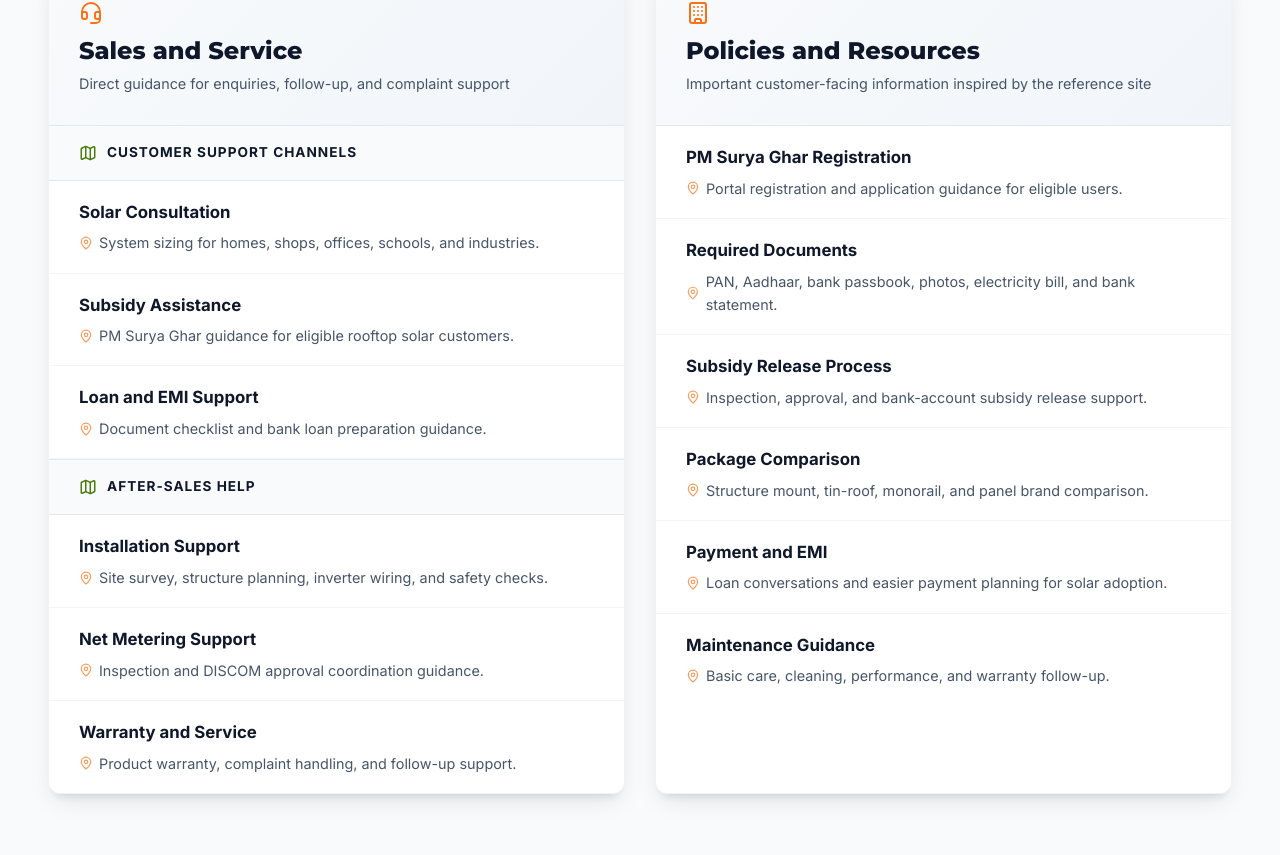
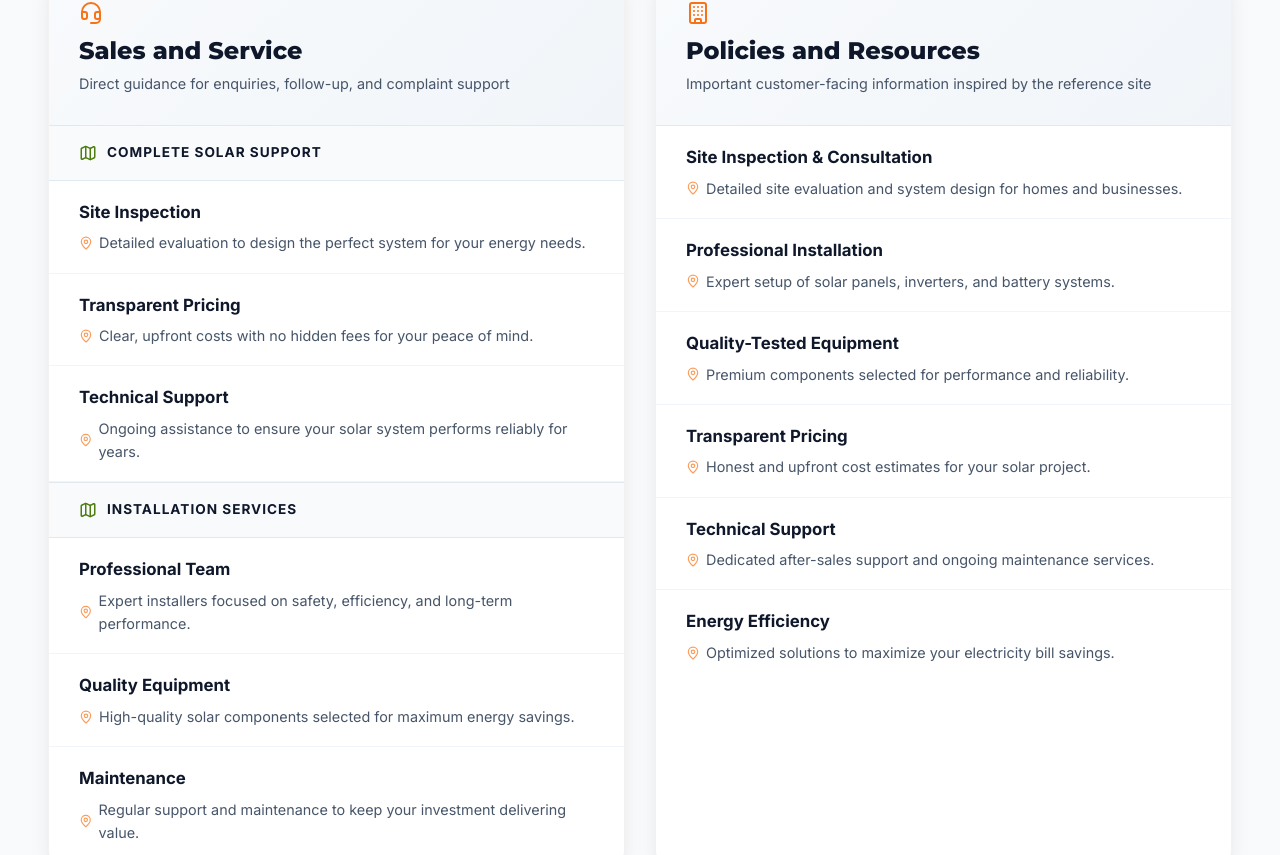
Before and after one commit to benigogoi/royall-solar, a React (Vite) app: page /support in a window 1280 px wide. Shown: the part 574-1429 px from the top of the page. Built offline with nearby package versions, Linux system fonts and the light colour scheme.

Commit message:
Updated site copy

```diff
--- a/src/components/Footer.jsx
+++ b/src/components/Footer.jsx
@@ -53,7 +53,7 @@ const Footer = () => {
         <span><Globe size={18} /> {contactDetails.website}</span>
       </div>
       <div className="footer-bottom">
-        <p>&copy; {new Date().getFullYear()} Royall Solar. Clean energy, smart choice, better tomorrow.</p>
+        <p>&copy; {new Date().getFullYear()} Royall Solar. Real savings. Reliable power.</p>
       </div>
     </footer>
   );
--- a/src/components/Hero.jsx
+++ b/src/components/Hero.jsx
@@ -18,29 +18,29 @@ const Hero = () => {
         <div className="hero-content animate-fade-in">
 
           <h1 className="hero-title">
-            Power your home with <span>Royall Solar</span>
+            Cut Your Electricity Bills with <span>Smart Solar Solutions</span>
           </h1>
 
-          <p className="hero-kicker">Go solar. Save more. Live brighter.</p>
+          <p className="hero-kicker">Reliable. Practical. Premium.</p>
 
           <p className="hero-subtitle">
-            Complete 3 kW rooftop solar systems with subsidy guidance, bank loan support,
-            professional installation, and net-metering assistance from Sonari, Charaideo.
+            Reliable solar installation for homes and businesses. Save money, reduce power dependency,
+            and enjoy uninterrupted energy with professionally installed solar systems.
           </p>
 
           <div className="hero-actions">
-            <a href="#products" className="btn btn-primary">
-              View 3 kW Packages <ArrowRight size={19} />
+            <a href="#contact" className="btn btn-primary">
+              Get Free Consultation <ArrowRight size={19} />
             </a>
-            <a href={`tel:${contactDetails.mobilePhone.replace(/[^+\d]/g, '')}`} className="btn btn-outline">
-              <Phone size={18} /> Call Now
+            <a href="#services" className="btn btn-outline">
+              <Zap size={18} /> Calculate Your Savings
             </a>
           </div>
 
           <div className="hero-proof">
-            <span><BadgeIndianRupee size={18} /> Subsidy support</span>
-            <span><ShieldCheck size={18} /> 25 years warranty</span>
-            <span><Leaf size={18} /> Clean energy</span>
+            <span><ShieldCheck size={18} /> Professional Installation</span>
+            <span><Zap size={18} /> Bill Savings</span>
+            <span><Sun size={18} /> Energy Independence</span>
           </div>
         </div>
 
@@ -50,18 +50,16 @@ const Hero = () => {
           </div>
 
           <div className="offer-card">
-            <span>Special Discount</span>
-            <strong>Rs. 2,500 off</strong>
-            <p>Per 3 kW connection</p>
+            <span>Long-Term</span>
+            <strong>Reliability</strong>
+            <p>Quality Solar Components</p>
           </div>
 
-          <div className="subsidy-card">
             <BadgeIndianRupee size={26} />
             <div>
-              <span>Total subsidy up to</span>
-              <strong>Rs. 1,30,800*</strong>
+              <span>Smart Solar</span>
+              <strong>Real Savings</strong>
             </div>
-          </div>
 
           <div className="campaign-stack">
             {bannerSlides.map((slide, index) => (
@@ -77,7 +75,7 @@ const Hero = () => {
 
           <div className="energy-ribbon">
             <Zap size={18} />
-            <span>360-430 units monthly generation estimate</span>
+            <span>Switch to solar for consistent performance</span>
           </div>
         </div>
       </div>
--- a/src/components/Navbar.jsx
+++ b/src/components/Navbar.jsx
@@ -75,7 +75,7 @@ const Navbar = () => {
           <Link to="/certifications" onClick={() => setIsMobileMenuOpen(false)}>BRANDS</Link>
           <Link to="/contact" onClick={() => setIsMobileMenuOpen(false)}>CONTACT US</Link>
 
-          <button className="btn btn-primary nav-cta" onClick={() => setIsQuoteModalOpen(true)}>GET A QUOTE</button>
+          <button className="btn btn-primary nav-cta" onClick={() => setIsQuoteModalOpen(true)}>GET FREE QUOTE</button>
         </div>
 
         <button
--- a/src/components/Services.jsx
+++ b/src/components/Services.jsx
@@ -16,10 +16,10 @@ const Services = () => {
   return (
     <section id="services" className="section services-section">
       <div className="container">
-        <h2 className="section-title">Products <span className="text-gradient-alt">Categories</span></h2>
+        <h2 className="section-title">Solar <span className="text-gradient-alt">Solutions</span></h2>
         <p className="section-subtitle">
-          Browse Royall Solar the way customers expect from a solar marketplace: rooftop systems, panels,
-          inverters, batteries, loan help, and installation support in one place.
+          Explore our range of professionally installed solar energy systems designed to deliver
+          maximum efficiency and long-term savings for your home or business.
         </p>
 
         <div className="services-grid">
--- a/src/data/siteContent.js
+++ b/src/data/siteContent.js
@@ -1,93 +1,64 @@
 export const bannerSlides = [
   {
     tone: 'home',
-    eyebrow: '3 kW home solar system',
-    title: 'Smart energy for smarter living',
-    copy: 'Switch to solar with subsidy guidance, professional installation, and net-metering support from Royall Solar.',
-  },
-  {
-    tone: 'subsidy',
-    eyebrow: 'PM Surya Ghar: Muft Bijli Yojana',
-    title: 'Subsidy-ready rooftop systems',
-    copy: 'Central and Assam state subsidy assistance for eligible residential solar projects.',
-  },
-  {
-    tone: 'green',
-    eyebrow: 'Clean energy today',
-    title: 'Greener tomorrow, better future',
-    copy: 'Lower bills, energy independence, and long-term performance with quality solar products.',
+    eyebrow: 'Smart Solar Solutions',
+    title: 'Cut Your Electricity Bills with Smart Solar Solutions',
+    copy: 'Reliable solar installation for homes and businesses. Save money, reduce power dependency, and enjoy uninterrupted energy with professionally installed solar systems.',
   },
 ];
 
 export const productCategories = [
   {
     id: 'rooftop',
-    navLabel: 'ROOFTOP SOLAR',
-    title: 'Rooftop Solar Solutions',
-    description: 'Complete on-grid rooftop systems for homes, shops, offices, schools, and small industries.',
-    features: ['1 kW to 10 kW planning', 'Net metering support', 'Subsidy documentation help'],
+    navLabel: 'RESIDENTIAL SOLAR',
+    title: 'Residential Solar',
+    description: 'Power your home with clean and cost-effective solar energy while reducing monthly electricity expenses.',
+    features: ['Electricity bill savings', 'Professional installation', 'Net metering support'],
     image: '/hero_solar.png',
-    subcategories: ['Home Solar System', 'Commercial Rooftop', 'Net Metering'],
+    subcategories: ['Home Solar System', 'Rooftop Planning', 'Savings Optimization'],
   },
   {
-    id: 'panels',
-    navLabel: 'SOLAR PANELS',
-    title: 'High Efficiency Solar Panels',
-    description: 'Premium panel options from trusted brands with long performance warranty coverage.',
-    features: ['25 years performance warranty', 'Adani, Waaree, ADM, Fujiyama', 'Structure and monorail options'],
+    id: 'commercial',
+    navLabel: 'COMMERCIAL SOLAR',
+    title: 'Commercial Solar',
+    description: 'Lower operational costs and improve energy efficiency for your business with scalable solar solutions.',
+    features: ['Operational cost reduction', 'Business energy efficiency', 'Scalable systems'],
     image: '/hero_solar.png',
-    subcategories: ['ADM Orient', 'Fujiyama', 'Adani and Waaree'],
+    subcategories: ['Office Solar', 'Industrial Rooftop', 'Energy Strategy'],
   },
   {
-    id: 'batteries',
-    navLabel: 'BATTERIES',
-    title: 'Solar and Inverter Batteries',
-    description: 'Battery and backup support for homes that need reliable evening and outage-time power.',
-    features: ['Solar battery options', 'Inverter battery pairing', 'Load-based guidance'],
+    id: 'hybrid',
+    navLabel: 'HYBRID SYSTEMS',
+    title: 'Hybrid Solar Systems',
+    description: 'Store energy and keep essential appliances running during power cuts with advanced battery backup systems.',
+    features: ['Energy storage', 'Backup power', 'Uninterrupted energy'],
     image: '/solar_battery.png',
-    subcategories: ['Solar Battery', 'Inverter Battery', 'Backup Planning'],
+    subcategories: ['Battery Backup', 'Energy Storage', 'Power Security'],
   },
   {
-    id: 'inverters',
-    navLabel: 'INVERTERS AND UPS',
-    title: 'Solar Inverters and UPS',
-    description: 'On-grid inverters, solar PCU, and backup systems selected for stable daily performance.',
-    features: ['Premium inverter brands', 'On-grid and hybrid systems', 'Professional wiring support'],
-    image: '/solar_battery.png',
-    subcategories: ['On-grid Inverter', 'Hybrid Inverter', 'UPS Backup'],
-  },
-  {
-    id: 'loan',
-    navLabel: 'LOAN AND EMI',
-    title: 'Loan, EMI, and Documentation',
-    description: 'Guidance for bank loan documents under PM Surya Ghar and easy EMI conversations.',
-    features: ['PAN and Aadhaar checklist', 'Bank statement and passbook copy', 'Electricity bill support'],
-    image: '/solar_battery.png',
-    subcategories: ['Bank Loan', 'EMI Facility', 'Document Check'],
-  },
-  {
-    id: 'care',
-    navLabel: 'INSTALLATION SUPPORT',
-    title: 'Installation and After-Sales Care',
-    description: 'End-to-end assistance from survey to installation, inspection, subsidy release, and service.',
-    features: ['Expert technical team', 'DISCOM coordination', 'Warranty and service desk'],
+    id: 'ongrid',
+    navLabel: 'ON-GRID SYSTEMS',
+    title: 'On-Grid Solar Systems',
+    description: 'Generate electricity during the day and reduce dependence on traditional power supply through net metering.',
+    features: ['Grid dependency reduction', 'Net metering', 'Efficient generation'],
     image: '/hero_solar.png',
-    subcategories: ['Site Survey', 'Installation', 'Service Support'],
+    subcategories: ['Net Metering', 'Grid Connection', 'Daytime Generation'],
   },
 ];
 
 export const heroHighlights = [
-  { value: 'Up to 90%', label: 'Electricity bill saving', detail: 'Reduce monthly bills with rooftop solar generation.' },
-  { value: 'Rs. 1,30,800', label: 'Subsidy guidance', detail: 'Indicative central plus Assam subsidy for eligible 3 kW systems.' },
-  { value: '25 years', label: 'Panel warranty', detail: 'Long performance warranty on premium solar panels.' },
-  { value: '2.7-3.3 yrs', label: 'Payback estimate', detail: 'Approximate recovery period from banner calculations.' },
+  { value: 'Up to 90%', label: 'Bill Savings', detail: 'Significant reduction in monthly electricity costs.' },
+  { value: 'Reliable', label: 'Solar Systems', detail: 'Professionally installed for long-term performance.' },
+  { value: 'Trusted', label: 'Local Partner', detail: 'Serving homes and businesses with practical solutions.' },
+  { value: '25 years', label: 'Panel Warranty', detail: 'Long-term value with high-quality components.' },
 ];
 
 export const trustPoints = [
-  { title: 'Registered Govt. Vendor', detail: 'PM Surya Ghar assistance with document and subsidy process guidance.' },
-  { title: 'Easy Loan and EMI', detail: 'Support for bank loan documentation and EMI conversations.' },
-  { title: 'Professional Installation', detail: 'Site survey, structure planning, wiring, and net-metering support.' },
-  { title: 'Premium Brands', detail: 'Panels and inverters from trusted names highlighted in Royall Solar material.' },
+  { title: 'Professional Installation', detail: 'Our expert team ensures every system is installed to the highest standards for safety and efficiency.' },
+  { title: 'High-Quality Solar Components', detail: 'We use only quality-tested equipment from trusted brands to ensure long-term reliability.' },
+  { title: 'Long-Term Savings', detail: 'Our customized solar solutions are designed to deliver real savings from day one.' },
+  { title: 'Reliable After-Sales Support', detail: 'We provide ongoing technical support to keep your solar system performing at its best.' },
+  { title: 'Customized Solar Solutions', detail: 'Every home and business is unique. We build systems tailored to your specific energy needs.' },
 ];
 
 export const featuredProducts = [
@@ -169,33 +140,31 @@ export const documentsRequired = [
 ];
 
 export const benefits = [
-  { title: 'Lower Electricity Bills', detail: 'Save up to 90% on monthly power costs.' },
-  { title: 'Clean and Green Energy', detail: 'Use renewable power and reduce carbon emissions.' },
-  { title: 'Energy Independence', detail: 'Generate your own power and reduce grid dependence.' },
-  { title: 'Increase Property Value', detail: 'Solar-ready homes carry stronger long-term appeal.' },
-  { title: 'Long-Term Investment', detail: 'Durable systems with 25 years performance warranty.' },
-  { title: 'Government Subsidy', detail: 'Avail eligible support under PM Surya Ghar Yojana.' },
+  { title: 'Start Saving from Day One', detail: 'A professionally designed solar system can significantly reduce your monthly electricity bills while increasing long-term property value.' },
+  { title: 'Smart Financial Decision', detail: 'With rising electricity costs, solar is no longer a luxury — it’s a smart financial decision for your home or business.' },
+  { title: 'Energy Independence', detail: 'Generate your own power, reduce grid dependency, and secure backup power during outages.' },
+  { title: 'Long-Term Property Value', detail: 'Investing in solar energy systems increases the long-term appeal and value of your property.' },
 ];
 
 export const aboutPillars = [
   {
-    title: 'Local Rooftop Expertise',
-    description: 'Royall Solar focuses on practical rooftop systems for households and businesses in Assam.',
+    title: 'Site Inspection & Consultation',
+    description: 'We help you choose the right system through detailed site assessments and expert consultation.',
   },
   {
-    title: 'Subsidy and Loan Assistance',
-    description: 'The team helps customers understand PM Surya Ghar eligibility, documents, and bank loan steps.',
+    title: 'Professional Installation Team',
+    description: 'Our focus is simple — deliver solar solutions that perform consistently and are installed to professional standards.',
   },
   {
-    title: 'End-to-End Service',
-    description: 'From consultation and survey to installation, net metering, warranty, and after-sales support.',
+    title: 'Quality-Tested Equipment',
+    description: 'We only use components that have been tested for quality and long-term durability in real-world conditions.',
   },
 ];
 
 export const aboutStats = [
-  { label: 'Ideal package', value: '3 kW home solar' },
-  { label: 'Estimated units', value: '360-430 / month' },
-  { label: 'Total savings', value: 'Rs. 5.5-6.5 lakh / 25 yrs' },
+  { label: 'System Design', value: 'Customized' },
+  { label: 'Installation', value: 'Professional' },
+  { label: 'Components', value: 'Quality-Tested' },
 ];
 
 export const testimonials = [
@@ -243,23 +212,23 @@ export const dealershipBenefits = [
 ];
 
 export const supportChannels = [
-  { isHeader: true, title: 'Customer Support Channels' },
-  { id: 1, eng: 'Solar Consultation', loc: 'System sizing for homes, shops, offices, schools, and industries.' },
-  { id: 2, eng: 'Subsidy Assistance', loc: 'PM Surya Ghar guidance for eligible rooftop solar customers.' },
-  { id: 3, eng: 'Loan and EMI Support', loc: 'Document checklist and bank loan preparation guidance.' },
-  { isHeader: true, title: 'After-Sales Help' },
-  { id: 4, eng: 'Installation Support', loc: 'Site survey, structure planning, inverter wiring, and safety checks.' },
-  { id: 5, eng: 'Net Metering Support', loc: 'Inspection and DISCOM approval coordination guidance.' },
-  { id: 6, eng: 'Warranty and Service', loc: 'Product warranty, complaint handling, and follow-up support.' },
+  { isHeader: true, title: 'Complete Solar Support' },
+  { id: 1, eng: 'Site Inspection', loc: 'Detailed evaluation to design the perfect system for your energy needs.' },
+  { id: 2, eng: 'Transparent Pricing', loc: 'Clear, upfront costs with no hidden fees for your peace of mind.' },
+  { id: 3, eng: 'Technical Support', loc: 'Ongoing assistance to ensure your solar system performs reliably for years.' },
+  { isHeader: true, title: 'Installation Services' },
+  { id: 4, eng: 'Professional Team', loc: 'Expert installers focused on safety, efficiency, and long-term performance.' },
+  { id: 5, eng: 'Quality Equipment', loc: 'High-quality solar components selected for maximum energy savings.' },
+  { id: 6, eng: 'Maintenance', loc: 'Regular support and maintenance to keep your investment delivering value.' },
 ];
 
 export const serviceResources = [
-  { id: 1, center: 'PM Surya Ghar Registration', loc: 'Portal registration and application guidance for eligible users.' },
-  { id: 2, center: 'Required Documents', loc: 'PAN, Aadhaar, bank passbook, photos, electricity bill, and bank statement.' },
-  { id: 3, center: 'Subsidy Release Process', loc: 'Inspection, approval, and bank-account subsidy release support.' },
-  { id: 4, center: 'Package Comparison', loc: 'Structure mount, tin-roof, monorail, and panel brand comparison.' },
-  { id: 5, center: 'Payment and EMI', loc: 'Loan conversations and easier payment planning for solar adoption.' },
-  { id: 6, center: 'Maintenance Guidance', loc: 'Basic care, cleaning, performance, and warranty follow-up.' },
+  { id: 1, center: 'Site Inspection & Consultation', loc: 'Detailed site evaluation and system design for homes and businesses.' },
+  { id: 2, center: 'Professional Installation', loc: 'Expert setup of solar panels, inverters, and battery systems.' },
+  { id: 3, center: 'Quality-Tested Equipment', loc: 'Premium components selected for performance and reliability.' },
+  { id: 4, center: 'Transparent Pricing', loc: 'Honest and upfront cost estimates for your solar project.' },
+  { id: 5, center: 'Technical Support', loc: 'Dedicated after-sales support and ongoing maintenance services.' },
+  { id: 6, center: 'Energy Efficiency', loc: 'Optimized solutions to maximize your electricity bill savings.' },
 ];
 
 export const certificationItems = [
```
Also changed, not shown: src/components/About.jsx (+6 -5 lines), src/components/Contact.jsx (+5 -5 lines), src/components/FeaturedProducts.jsx (+4 -4 lines), src/components/Hero.css (+29 -25 lines), src/components/Navbar.css (+7 -3 lines), src/components/TopBar.css (+6 -1 lines), src/index.css (+7 -0 lines), 1 other file (tests, documents, lock files or other folders).
